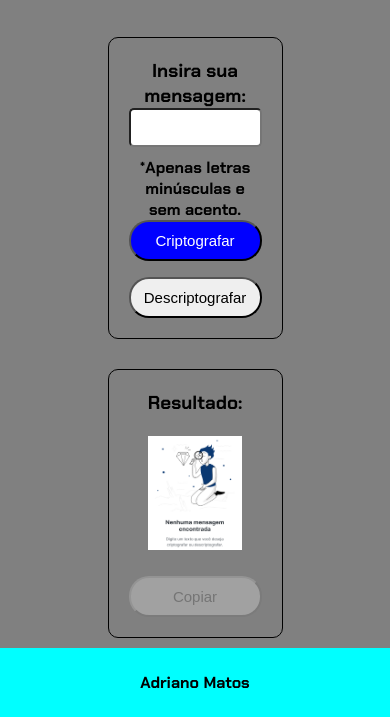
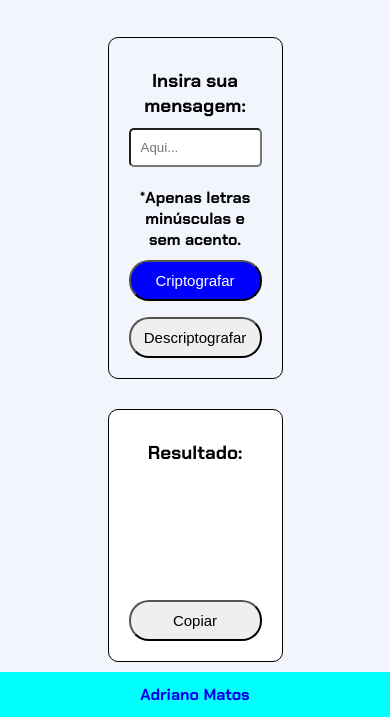
Before and after one commit to adrianomatos/DecodificadorDeTexto, a plain HTML site: page index.html in a window 390 px wide. Shown: the part 127-844 px from the top of the page. Drawn offline with Linux system fonts and the light colour scheme; a script that the page names is missing.

Commit message:
Ajustes responsividade

```diff
--- a/app.js
+++ b/app.js
@@ -1,10 +1,10 @@
-// responsiveVoice.speak(
-//   "Bem vindo ao Decript. Insira sua mensagem",
-//   "Brazilian Portuguese Female",
-//   {
-//     rate: 1.2,
-//   }
-// );
+responsiveVoice.speak(
+  "Bem vindo ao Decript. Insira sua mensagem",
+  "Brazilian Portuguese Female",
+  {
+    rate: 1.2,
+  }
+);
 
 function limparInput() {
   textoInserido = document.querySelector("input");
--- a/index.html
+++ b/index.html
@@ -24,7 +24,7 @@
 		<section class="conteudo__sectionPrincipal">
 			<div>
 				<h3>Insira sua mensagem:</h3>
-				<input class="entradaUsuario" type="text">
+				<input class="entradaUsuario" type="text" placeholder="Aqui...">
 			</div>
 
 			<div>
@@ -54,7 +54,7 @@
 	</main>
 
 	<footer class="rodape">
-		<h4>Adriano Matos</h4>
+		<h4><a href="https://adrianomatos.github.io/">Adriano Matos</a></h4>
 	</footer>
 
 	<script src="app.js" defer></script>
--- a/style.css
+++ b/style.css
@@ -14,7 +14,7 @@ p {
 }
 
 body {
-  background-color: gray;
+  background-color: #f3f5fc;
   width: 100%;
   height: 100vh;
   margin: auto;
@@ -36,7 +36,7 @@ body {
   width: 70%;
 }
 
-@media screen and (max-width: 1000px) {
+@media screen and (max-width: 1200px) {
   header {
     margin: 20px 0;
   }
@@ -50,9 +50,13 @@ body {
     height: 100%;
   }
 
-	.botoes{
+  .botoes {
     display: flex;
     flex-direction: column;
+  }
+
+  .conteudo__sectionSecundaria__imagem {
+    display: none;
   }
 }
 
@@ -70,10 +74,16 @@ body {
   margin: 10px 0;
 }
 
+h3, h4 {
+  margin: 10px;
+}
+
 .conteudo__sectionSecundaria {
+  background-color: white;
   display: flex;
   flex-direction: column;
   justify-content: space-between;
+	align-items: center;
   height: 300px;
   gap: 10px;
   border: 1px solid black;
@@ -83,7 +93,7 @@ body {
   height: 100%;
 }
 
-.conteudo__sectionSecundaria__imagem{
+.conteudo__sectionSecundaria__imagem {
   /* height: 100%; */
   width: 70%;
 }
@@ -100,7 +110,6 @@ button {
   font-size: 15px;
   width: 100%;
 }
-
 
 button:hover {
   cursor: pointer;
@@ -121,8 +130,11 @@ button:hover {
 
 .rodape {
   margin-bottom: 0px;
-  padding: 24px;
+  padding: 2px 0;
   background-color: aqua;
   width: 100%;
-  /* height: 100%; */
 }
+
+a {
+  text-decoration: none;
+}
```
Lines whose indentation alone changed are shown as unchanged.
